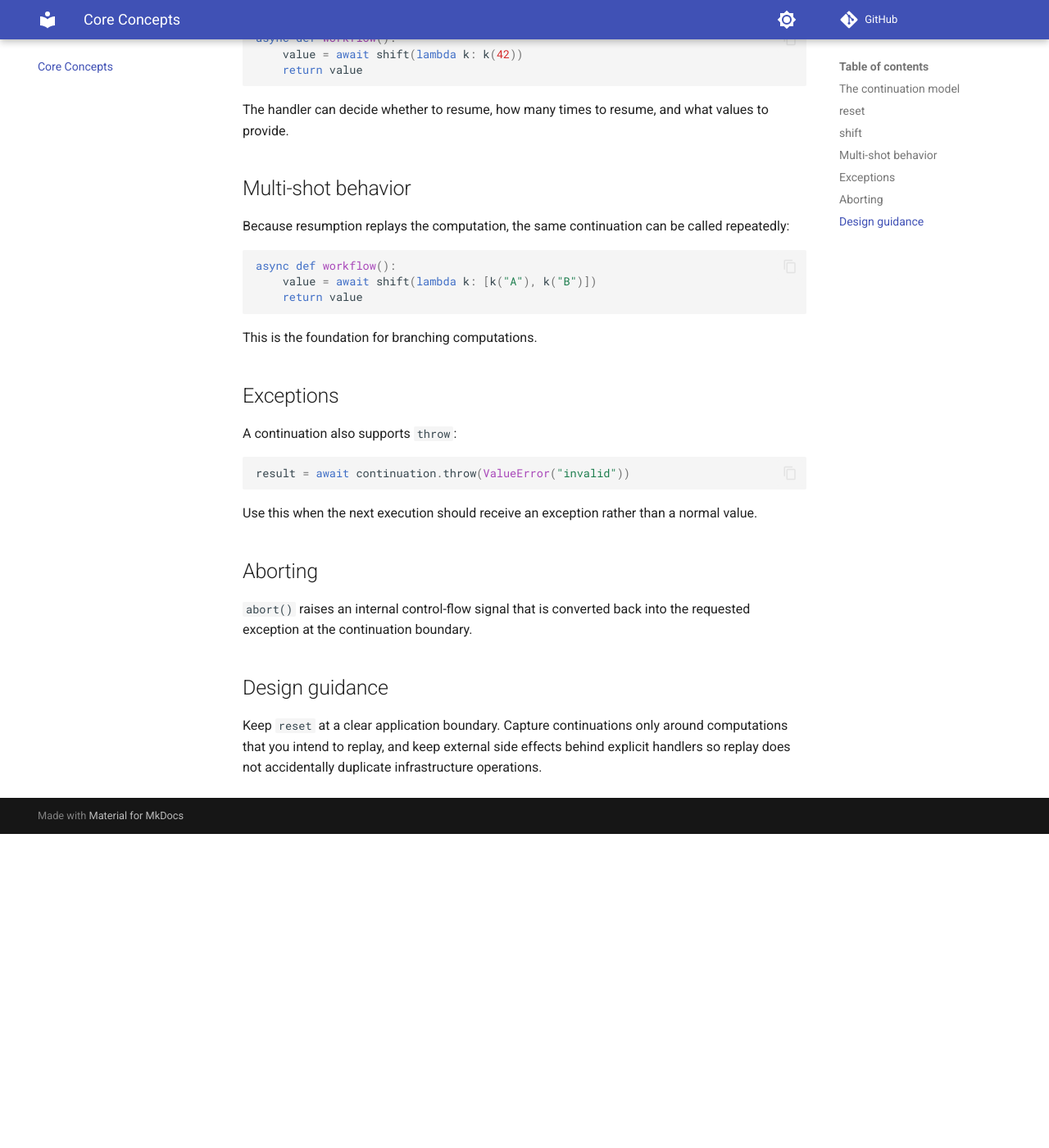
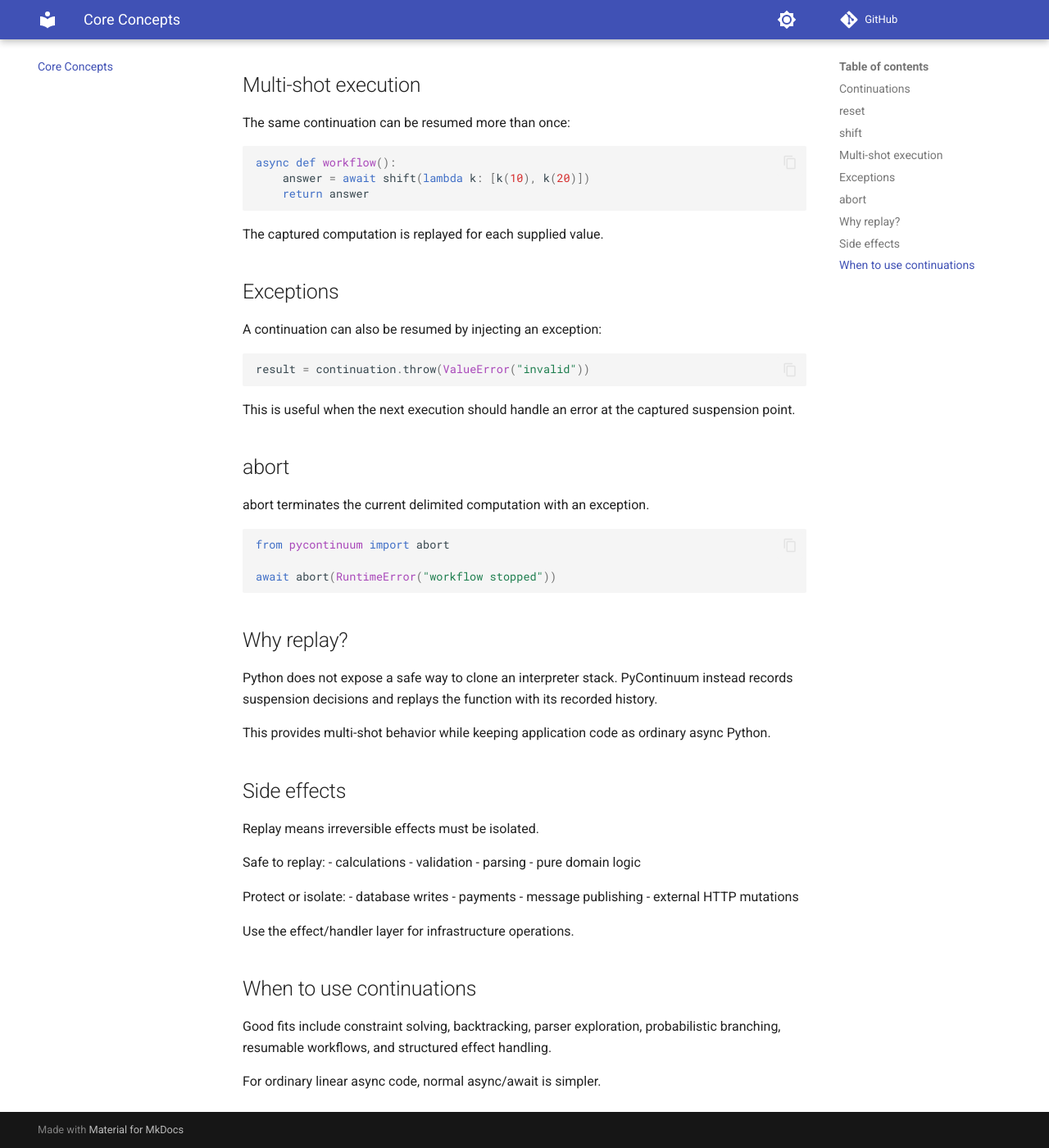
Before and after one commit to HEMU-VERMA/pycontinuum, an MkDocs documentation site: the page built from docs/core-concepts.md, in a window 1280 px wide and 1400 px high, scrolled down 792 px. Shown: the whole window at 82% size. Built offline with MkDocs 1.6.1 and Material for MkDocs 9.7.7, drawn with Linux system fonts in a browser that asks for light colours; comment, search, counter and statistics services are not loaded; before the commit the page ends 1809 px from its top, so only the background shows below that; some of the changed text lies outside the part shown.

Commit message:
docs: expand core user documentation

````diff
--- a/docs/core-concepts.md
+++ b/docs/core-concepts.md
@@ -1,62 +1,91 @@
 # Core Concepts
 
-## The continuation model
+## Continuations
 
-A continuation is the rest of a computation from a particular point onward. PyContinuum uses replay to capture that rest of the computation up to the nearest `reset` boundary.
+A continuation is the rest of a computation from a particular point onward.
 
-The important pieces are:
-
-- `reset()` — establishes the delimiter.
-- `shift()` — captures the current continuation.
-- `Continuation` — represents the captured remainder.
-- `abort()` — exits the current delimited computation.
+PyContinuum captures that remainder up to the nearest reset boundary and represents it as a Continuation object.
 
 ## reset
 
-`reset` accepts an async callable or coroutine and evaluates it inside a fresh execution history:
+reset establishes a delimited boundary:
 
-```python
-result = await reset(my_function, argument)
-```
+~~~python
+result = await reset(workflow)
+~~~
+
+Only computation inside that boundary can be captured by shift.
 
 ## shift
 
-A shift handler receives the continuation:
+shift suspends the current computation and passes its continuation to a handler:
 
-```python
+~~~python
 async def workflow():
-    value = await shift(lambda k: k(42))
-    return value
-```
+    answer = await shift(lambda k: k(42))
+    return answer
+~~~
 
-The handler can decide whether to resume, how many times to resume, and what values to provide.
+Calling k(42) resumes the computation with 42 at the suspension point.
 
-## Multi-shot behavior
+## Multi-shot execution
 
-Because resumption replays the computation, the same continuation can be called repeatedly:
+The same continuation can be resumed more than once:
 
-```python
+~~~python
 async def workflow():
-    value = await shift(lambda k: [k("A"), k("B")])
-    return value
-```
+    answer = await shift(lambda k: [k(10), k(20)])
+    return answer
+~~~
 
-This is the foundation for branching computations.
+The captured computation is replayed for each supplied value.
 
 ## Exceptions
 
-A continuation also supports `throw`:
+A continuation can also be resumed by injecting an exception:
 
-```python
-result = await continuation.throw(ValueError("invalid"))
-```
+~~~python
+result = continuation.throw(ValueError("invalid"))
+~~~
 
-Use this when the next execution should receive an exception rather than a normal value.
+This is useful when the next execution should handle an error at the captured suspension point.
 
-## Aborting
+## abort
 
-`abort()` raises an internal control-flow signal that is converted back into the requested exception at the continuation boundary.
+abort terminates the current delimited computation with an exception.
 
-## Design guidance
+~~~python
+from pycontinuum import abort
 
-Keep `reset` at a clear application boundary. Capture continuations only around computations that you intend to replay, and keep external side effects behind explicit handlers so replay does not accidentally duplicate infrastructure operations.
+await abort(RuntimeError("workflow stopped"))
+~~~
+
+## Why replay?
+
+Python does not expose a safe way to clone an interpreter stack. PyContinuum instead records suspension decisions and replays the function with its recorded history.
+
+This provides multi-shot behavior while keeping application code as ordinary async Python.
+
+## Side effects
+
+Replay means irreversible effects must be isolated.
+
+Safe to replay:
+- calculations
+- validation
+- parsing
+- pure domain logic
+
+Protect or isolate:
+- database writes
+- payments
+- message publishing
+- external HTTP mutations
+
+Use the effect/handler layer for infrastructure operations.
+
+## When to use continuations
+
+Good fits include constraint solving, backtracking, parser exploration, probabilistic branching, resumable workflows, and structured effect handling.
+
+For ordinary linear async code, normal async/await is simpler.
````
